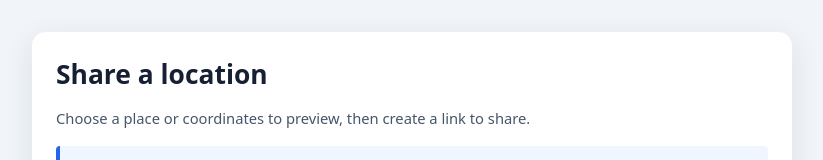
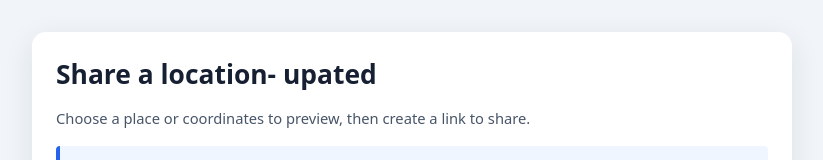
Before and after one commit to avadh-150/Nox, a plain HTML site: page index.html in a window 1280 px wide. Shown: the top 160 px of the page, without its empty margins (228-1051 px from the left). Drawn offline with Linux system fonts and the light colour scheme.

```diff
--- a/index.html
+++ b/index.html
@@ -222,7 +222,7 @@
 
 <body>
     <main>
-        <h1 id="page-title">Share a location</h1>
+        <h1 id="page-title">Share a location- upated</h1>
         <p id="intro" class="muted">Choose a place or coordinates to preview, then create a link to share.</p>
 
         <section id="setup">
```
